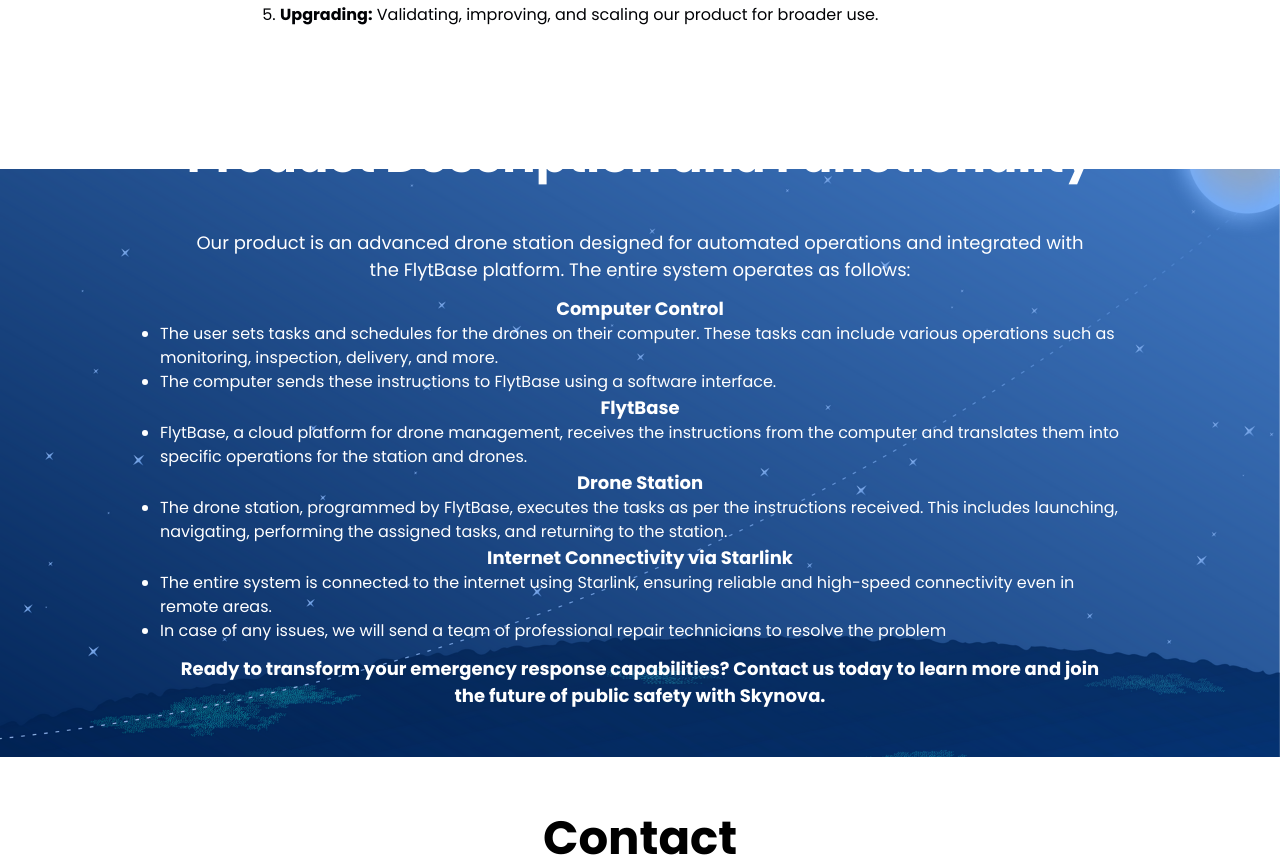
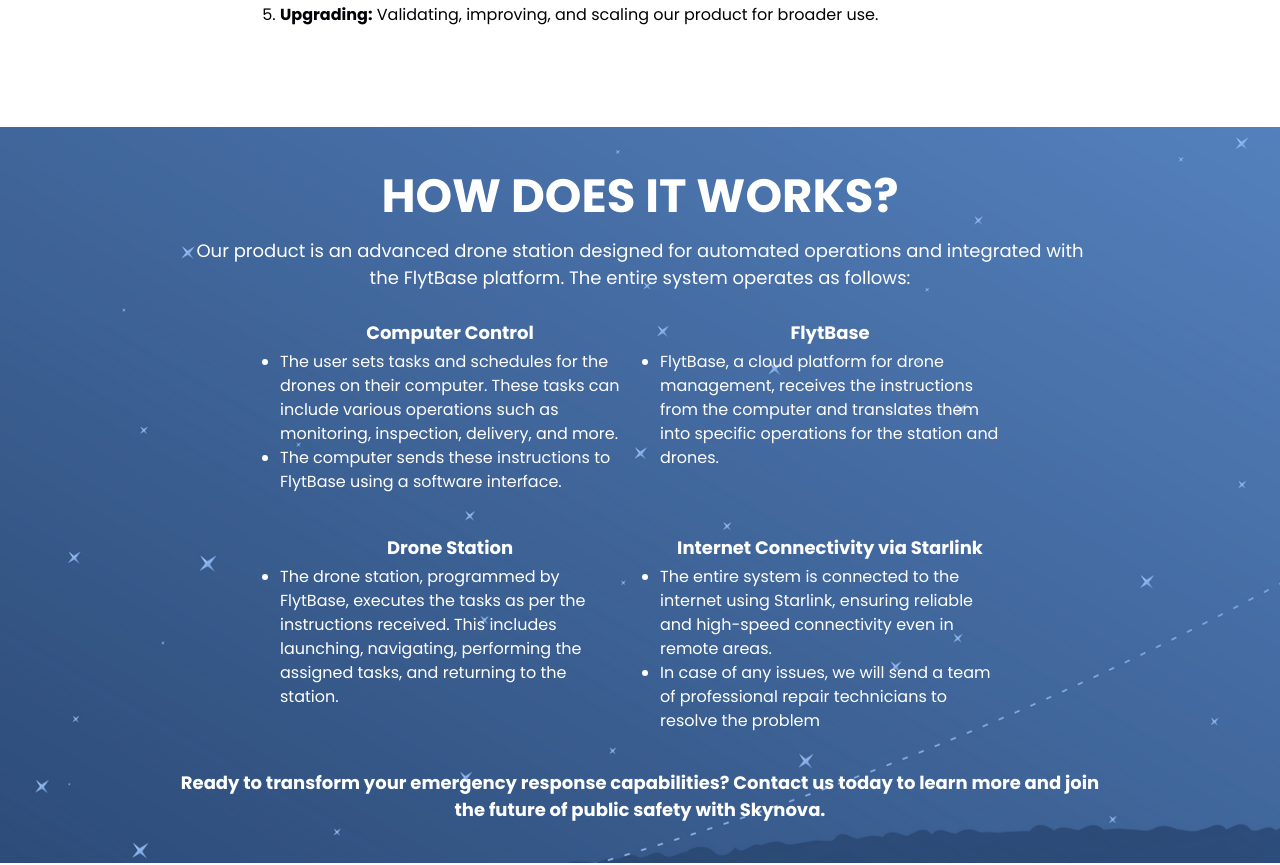
Before and after one commit to pysdenis/droni, a SvelteKit app: page / in a window 1280 px wide. Shown: the part 3500-4365 px from the top of the page. Built offline with nearby package versions, Linux system fonts and the light colour scheme.

Commit message:
Update page layout to use space image and improve content formatting

```diff
--- a/src/routes/+page.svelte
+++ b/src/routes/+page.svelte
@@ -8,6 +8,8 @@
 	import location from "$lib/assets/images/location.svg?raw";
 	import mailBox from "$lib/assets/images/email.svg?raw";
 	import space from "$lib/assets/images/space.png";
+
+	const toImageUrl = (processedImagePath: string) => `url('${processedImagePath.slice(1).replaceAll('\\', '/')}')`
 
 	const texts = [
 		{
@@ -177,21 +179,22 @@
 </section>
 
 
-<section class="bg-transparent pb-10">
+<section class="bg-transparent py-10" style="background-image: {toImageUrl(space)}">
 	<div class="container text-white">
 		<div class="flex w-full justify-center">
-			<h2 class="font-semibold text-center mb-8 text-white">
-				Product Description and Functionality
+			<h2 class="font-semibold text-center uppercase mb-3 text-white">
+				How Does It Works?
 			</h2>
 		</div>
 		<div class="flex flex-col gap-3 justify-center">
-			<div class="text-center flex flex-col gap-3">
-				<p class="text-md mt-3 text-center px-5 text-white">
+			<div class="text-center flex flex-col items-center gap-3">
+				<p class="text-md mb-4 text-center px-5 text-white">
 					Our product is an advanced drone station designed for automated operations and integrated with the FlytBase platform. The entire system operates as follows:
 				</p>
-				<ul class="list-disc mx-4 md:mx-0">
+				<ul class="list-disc md:grid md:grid-cols-2 mb-6 md:gap-10 flex flex-col gap-2 mx-4 md:mx-0 md:w-3/4">
+					<div>
 						<span class="font-semibold text-md text-center">Computer Control</span>
-					<div class="text-left">
+						<div class="text-left mt-1">
 							<li>
 								The user sets tasks and schedules for the drones on their computer. These tasks can include various operations such as monitoring, inspection, delivery, and more.
 							</li>
@@ -199,20 +202,26 @@
 								The computer sends these instructions to FlytBase using a software interface.
 							</li>
 						</div>
+					</div>
+					<div>
 						<span class="font-semibold text-md">FlytBase</span>
-					<div class="text-left">
+						<div class="text-left mt-1">
 							<li>
 								FlytBase, a cloud platform for drone management, receives the instructions from the computer and translates them into specific operations for the station and drones.
 							</li>
 						</div>
+					</div>
+					<div>
 						<span class="font-semibold text-md">Drone Station</span>
-					<div class="text-left">
+						<div class="text-left mt-1">
 							<li>
 								The drone station, programmed by FlytBase, executes the tasks as per the instructions received. This includes launching, navigating, performing the assigned tasks, and returning to the station.
 							</li>
 						</div>
+					</div>
+					<div>
 						<span class="font-semibold text-md">Internet Connectivity via Starlink</span>
-					<div class="text-left">
+						<div class="text-left mt-1">
 							<li>
 								The entire system is connected to the internet using Starlink, ensuring reliable and high-speed connectivity even in remote areas.
 							</li>
@@ -220,9 +229,9 @@
 								In case of any issues, we will send a team of professional repair technicians to resolve the problem
 							</li>
 						</div>
+					</div>
 				</ul>
 			</div>
-			<StaticPicture width={500} height={500} class="w-full left-0 -z-10 absolute" imgClass="w-full" image={space} alt="flytbase" />
 			<span class="text-md px-5 text-center font-semibold">Ready to transform your emergency response capabilities? Contact us today to learn more and join the future of public safety with Skynova.</span>
 		</div>
 	</div>
```
Also changed, not shown: src/lib/assets/images/logo.svg, src/lib/assets/images/space.png. Lines whose indentation alone changed are shown as unchanged.
